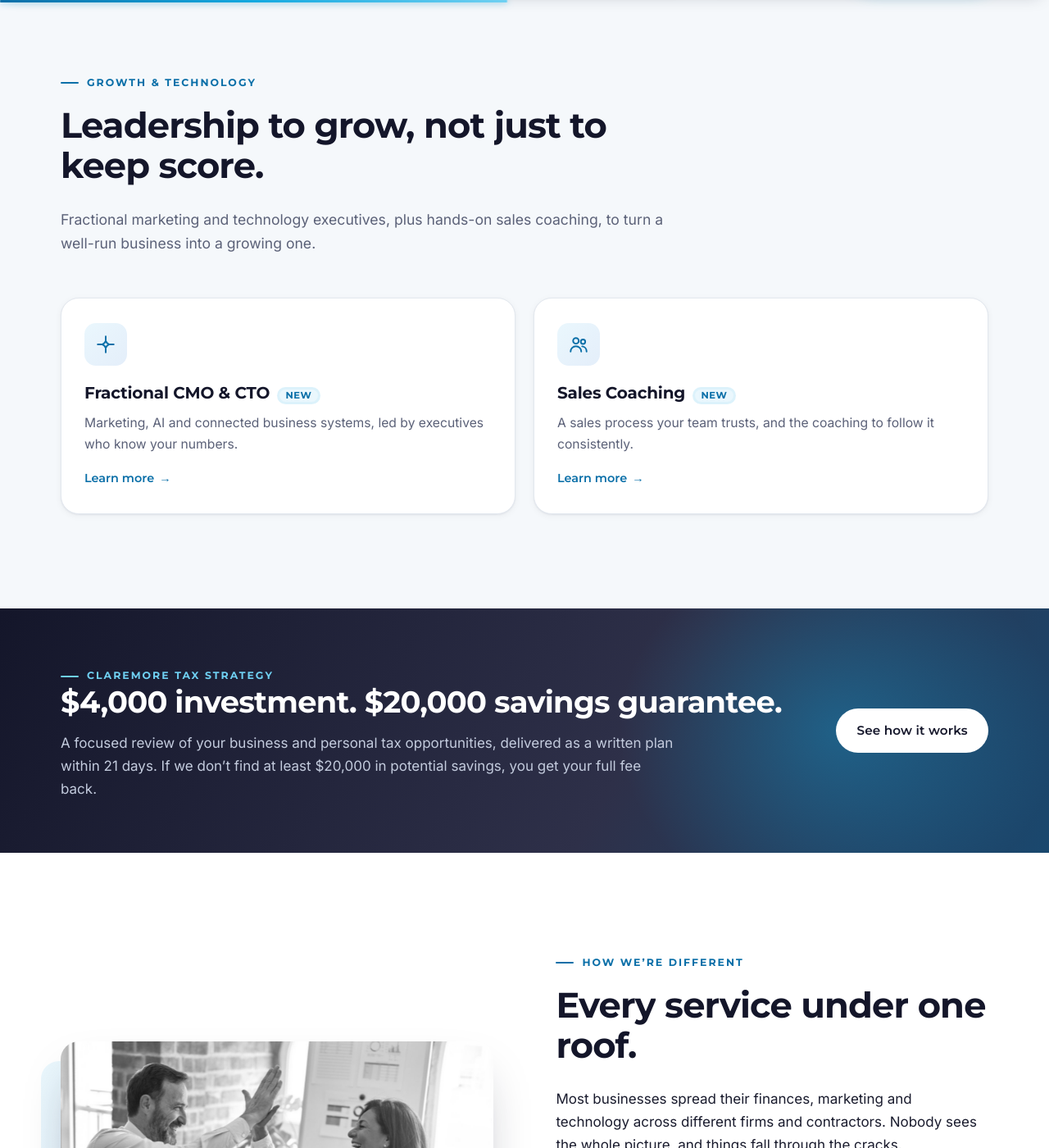
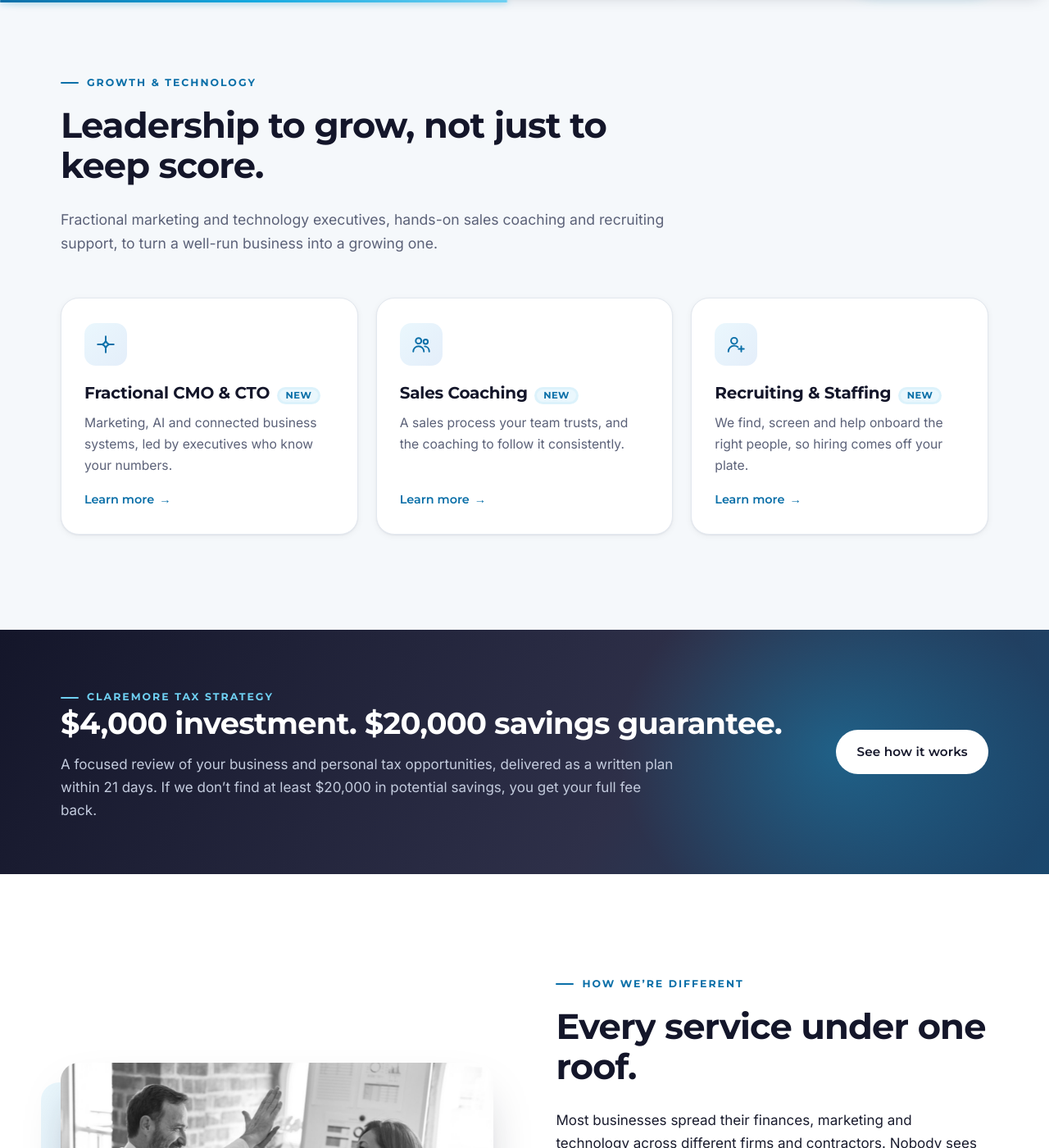
Before and after one commit to sparkmediaai/claremore, a Jekyll site: the page built from index.html, in a window 1280 px wide and 1400 px high, scrolled down 3659 px. Shown: the whole window at 82% size. Built offline with Jekyll 4.4.1, drawn with Linux system fonts in a browser that asks for light colours; some of the changed text lies outside the part shown.

Commit message:
Add Recruiting & Staffing service
- New Recruiting & Staffing page: what we handle, process, and how it
  connects to payroll, HR advisory and sales coaching
- Added to the services menu, footer, homepage cards and contact form
- Two generated images for the page

Co-Authored-By: Claude Opus 5.5 <noreply@anthropic.com>
Claude-Session: https://claude.ai/code/session_01Lq7em193xySr1u9wJwGnXJ

```diff
--- a/_data/services.yml
+++ b/_data/services.yml
@@ -35,3 +35,8 @@
       icon: people
       tag: New
       blurb: A sales process your team trusts, and the coaching to follow it consistently.
+    - title: Recruiting & Staffing
+      url: /recruiting/
+      icon: userplus
+      tag: New
+      blurb: We find, screen and help onboard the right people, so hiring comes off your plate.
--- a/_includes/icon.html
+++ b/_includes/icon.html
@@ -14,4 +14,8 @@
 {%- when 'megaphone' -%}<svg viewBox="0 0 24 24" fill="none" stroke="currentColor" stroke-width="1.8" stroke-linecap="round" stroke-linejoin="round" aria-hidden="true"><path d="M3 10v4a1 1 0 0 0 1 1h3l6 4V5L7 9H4a1 1 0 0 0-1 1z"/><path d="M17 8a5 5 0 0 1 0 8"/></svg>
 {%- when 'cpu' -%}<svg viewBox="0 0 24 24" fill="none" stroke="currentColor" stroke-width="1.8" stroke-linecap="round" stroke-linejoin="round" aria-hidden="true"><rect x="6" y="6" width="12" height="12" rx="2"/><path d="M9 2v4M15 2v4M9 18v4M15 18v4M2 9h4M2 15h4M18 9h4M18 15h4"/></svg>
 {%- when 'link' -%}<svg viewBox="0 0 24 24" fill="none" stroke="currentColor" stroke-width="1.8" stroke-linecap="round" stroke-linejoin="round" aria-hidden="true"><path d="M10 14a4 4 0 0 0 5.7 0l3-3a4 4 0 0 0-5.7-5.7l-1 1"/><path d="M14 10a4 4 0 0 0-5.7 0l-3 3a4 4 0 0 0 5.7 5.7l1-1"/></svg>
+{%- when 'userplus' -%}<svg viewBox="0 0 24 24" fill="none" stroke="currentColor" stroke-width="1.8" stroke-linecap="round" stroke-linejoin="round" aria-hidden="true"><circle cx="10" cy="8" r="3.5"/><path d="M3.5 20c0-3.6 2.9-6.5 6.5-6.5 1.6 0 3.1.6 4.2 1.5"/><path d="M18 14v6M15 17h6"/></svg>
+{%- when 'search' -%}<svg viewBox="0 0 24 24" fill="none" stroke="currentColor" stroke-width="1.8" stroke-linecap="round" stroke-linejoin="round" aria-hidden="true"><circle cx="11" cy="11" r="6.5"/><path d="M20 20l-4.2-4.2"/></svg>
+{%- when 'clipboard' -%}<svg viewBox="0 0 24 24" fill="none" stroke="currentColor" stroke-width="1.8" stroke-linecap="round" stroke-linejoin="round" aria-hidden="true"><rect x="5" y="4" width="14" height="17" rx="2"/><path d="M9 4h6v3H9zM9 12h6M9 16h4"/></svg>
+{%- when 'handshake' -%}<svg viewBox="0 0 24 24" fill="none" stroke="currentColor" stroke-width="1.8" stroke-linecap="round" stroke-linejoin="round" aria-hidden="true"><path d="M3 12l4-4 4 2 3-2 7 5"/><path d="M7 15l3 3c.8.8 2 .8 2.8 0l4.7-4.7"/><path d="M3 12l3 3M21 13l-2 2"/></svg>
 {%- endcase -%}
--- a/assets/css/style.css
+++ b/assets/css/style.css
@@ -1038,3 +1038,6 @@ a.card-feature:hover { color: #c3cbdd; }
 @media (max-width: 900px) { .hero-chart { height: 45%; opacity: .7; } .hero-orb-1 { width: 280px; height: 280px; } }
 .post-aside .eyebrow { font-size: .7rem; letter-spacing: .12em; margin-bottom: 10px; }
 .post-aside .eyebrow::before { display: none; }
+.cards-3 { grid-template-columns: repeat(3, 1fr); }
+@media (max-width: 900px) { .cards-3 { grid-template-columns: repeat(2, 1fr); } }
+@media (max-width: 560px) { .cards-3 { grid-template-columns: 1fr; } }
--- a/index.html
+++ b/index.html
@@ -97,7 +97,7 @@ description: Bookkeeping, tax strategy, fractional CFO, CMO and CTO services, an
     <div class="section-head" style="margin-top:88px">
       <p class="eyebrow">Growth &amp; Technology</p>
       <h2>Leadership to grow, not just to keep score.</h2>
-      <p>Fractional marketing and technology executives, plus hands-on sales coaching, to turn a well-run business into a growing one.</p>
+      <p>Fractional marketing and technology executives, hands-on sales coaching and recruiting support, to turn a well-run business into a growing one.</p>
     </div>
     {% include service-cards.html group="Growth & Technology" %}
   </div>
--- /dev/null
+++ b/recruiting.html
@@ -0,0 +1,77 @@
+---
+layout: default
+title: Recruiting & Staffing
+permalink: /recruiting/
+description: Recruiting and staffing support for small businesses. Claremore finds, screens and helps onboard the right people, so hiring comes off your plate.
+---
+{% include page-hero.html eyebrow="Recruiting & Staffing" title="The right people, <span class='accent'>without the hiring headache.</span>" lede="Finding good people takes time most owners do not have. We handle the search, the screening and the busywork, and bring you a short list of candidates worth meeting." image="/assets/img/recruiting-hero.jpg" cta="Start a search" %}
+
+<section class="section">
+  <div class="wrap split">
+    <div class="reveal">
+      <p class="eyebrow">The problem</p>
+      <h2>Hiring is a second job you never signed up for.</h2>
+      <p>Writing the posting, sorting through applications, chasing references and scheduling interviews can swallow weeks of an owner’s time. And a rushed hire is expensive to undo.</p>
+      <ul class="pains">
+        <li>Open roles sit unfilled while the team covers the gap</li>
+        <li>Hundreds of applications, very few real fits</li>
+        <li>Interviews squeezed between everything else</li>
+        <li>No clear sense of what the role should pay</li>
+      </ul>
+    </div>
+    <div class="media reveal"><img src="{{ '/assets/img/recruiting-hero.jpg' | relative_url }}" alt="A hiring advisor shaking hands with a candidate" loading="lazy"></div>
+  </div>
+</section>
+
+<section class="section section-alt">
+  <div class="wrap">
+    <div class="section-head center">
+      <p class="eyebrow">What we take off your plate</p>
+      <h2>From job description to first day.</h2>
+      <p>We manage as much or as little of the process as you need.</p>
+    </div>
+    <div class="cards cards-3 reveal-stagger">
+      <div class="card"><span class="icon">{% include icon.html name="clipboard" %}</span><h3>Define the role</h3><p>We help you pin down responsibilities, must-have skills and how the role fits your team, then write a posting that attracts the right people.</p></div>
+      <div class="card"><span class="icon">{% include icon.html name="chart" %}</span><h3>Set the right pay</h3><p>Compensation guidance that fits the market and your budget, informed by the financial picture we already know.</p></div>
+      <div class="card"><span class="icon">{% include icon.html name="search" %}</span><h3>Source candidates</h3><p>We post, promote and actively search for qualified candidates, so you are not relying on whoever happens to apply.</p></div>
+      <div class="card"><span class="icon">{% include icon.html name="people" %}</span><h3>Screen and interview</h3><p>We review applications and run first-round screening, so you only spend time with candidates who fit.</p></div>
+      <div class="card"><span class="icon">{% include icon.html name="handshake" %}</span><h3>Help you decide</h3><p>A short list with our notes, coordination of final interviews and support through the offer.</p></div>
+      <div class="card"><span class="icon">{% include icon.html name="shield" %}</span><h3>Onboard smoothly</h3><p>Payroll setup and HR compliance handled by the same team, so your new hire starts on the right foot.</p></div>
+    </div>
+  </div>
+</section>
+
+<section class="section">
+  <div class="wrap">
+    <div class="section-head">
+      <p class="eyebrow">How it works</p>
+      <h2>A simple process, built around your time.</h2>
+    </div>
+    <ol class="steps reveal-stagger" style="grid-template-columns:repeat(auto-fit,minmax(230px,1fr))">
+      <li><span class="step-num">1</span><h3>Kickoff call</h3><p>We learn about the role, your team and what a great hire looks like for you.</p></li>
+      <li><span class="step-num">2</span><h3>Search and screen</h3><p>We source and screen candidates while you keep running the business.</p></li>
+      <li><span class="step-num">3</span><h3>Meet the short list</h3><p>You interview only the strongest fits, with our notes in hand.</p></li>
+      <li><span class="step-num">4</span><h3>Hire and onboard</h3><p>We support the offer, then help set up payroll and onboarding.</p></li>
+    </ol>
+  </div>
+</section>
+
+<section class="section section-alt">
+  <div class="wrap split flip">
+    <div class="reveal">
+      <p class="eyebrow">The Claremore advantage</p>
+      <h2>Hiring connected to the rest of your business.</h2>
+      <p>Most recruiters only see the job description. Because Claremore also handles your books, payroll and HR compliance, we understand what a new hire really costs, how the role fits your budget and what it takes to get them set up correctly.</p>
+      <ul class="checks">
+        <li>Roles and pay planned around your financial picture</li>
+        <li>Payroll and onboarding handled by the same team</li>
+        <li>HR compliance guidance from day one, through our <a href="{{ '/advisory/' | relative_url }}">HR advisory</a></li>
+        <li>Pair a new sales hire with our <a href="{{ '/sales-coaching/' | relative_url }}">sales coaching</a></li>
+      </ul>
+      <a class="btn btn-primary" href="{{ '/contact/?interest=Recruiting' | relative_url }}">Talk to us about hiring</a>
+    </div>
+    <div class="media reveal"><img src="{{ '/assets/img/recruiting-team.jpg' | relative_url }}" alt="A business owner welcoming a new hire to the team" loading="lazy"></div>
+  </div>
+</section>
+
+{% include cta.html eyebrow="Ready to hire?" title="Let us find your next great hire." text="Tell us about the role you need to fill. We will walk you through how we can take the search off your plate." %}
```
Also changed, not shown: assets/img/recruiting-hero.jpg (added), assets/img/recruiting-team.jpg (added).
